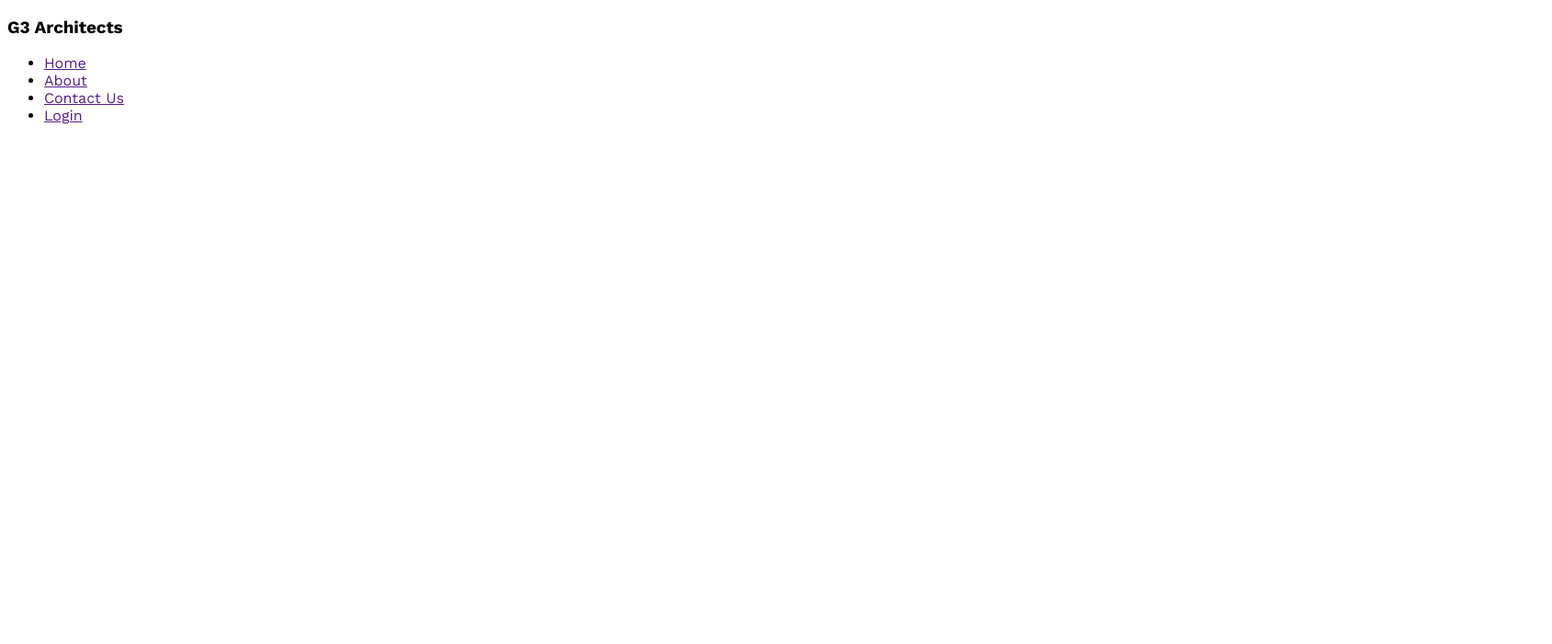
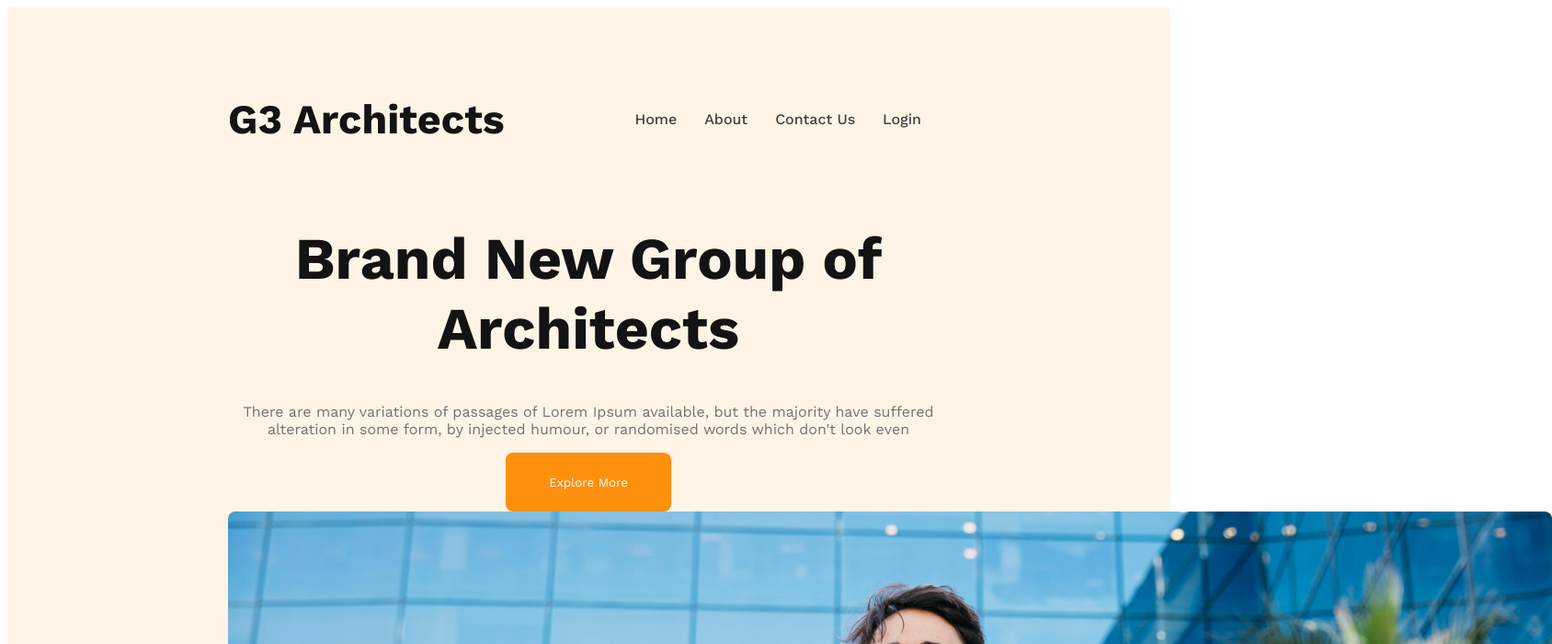
Before and after one commit to AlAminRohan/g3-architects, a plain HTML site: page index.html in a window 1280 px wide. Shown: the top 700 px of the page at 92% size, 1688 px wide, since content can reach past the window. Drawn offline with nearby package versions, Linux system fonts and the light colour scheme.

Commit message:
banner content added

```diff
--- a/index.html
+++ b/index.html
@@ -1,15 +1,15 @@
 <!DOCTYPE html>
 <html lang="en">
   <head>
-    <meta charset="UTF-8">
-    <meta name="viewport" content="width=device-width, initial-scale=1.0">
+    <meta charset="UTF-8" />
+    <meta name="viewport" content="width=device-width, initial-scale=1.0" />
     <title>G3 Architects</title>
-    <link rel="stylesheet" href="styles/architects.css">
+    <link rel="stylesheet" href="styles/architects.css" />
   </head>
   <body>
     <header>
       <nav>
-            <h3>G3 Architects</h3>
+        <h3 class="nav-title">G3 Architects</h3>
         <ul>
           <li><a href="">Home</a></li>
           <li><a href="">About</a></li>
@@ -18,12 +18,20 @@
         </ul>
       </nav>
 
+      <div class="banner">
+        <div class="banner-content">
+          <h1 class="banner-title">Brand New Group of Architects</h1>
+          <p class="banner-description">
+            There are many variations of passages of Lorem Ipsum available, but
+            the majority have suffered alteration in some form, by injected
+            humour, or randomised words which don't look even
+          </p>
+          <button class="btn-primary">Explore More</button>
+        </div>
+        <img src="images/banner.png" alt="">
+      </div>
     </header>
-    <main>
-
-    </main>
-    <footer>
-
-    </footer>
+    <main></main>
+    <footer></footer>
   </body>
 </html>
--- a/styles/architects.css
+++ b/styles/architects.css
@@ -1,6 +1,62 @@
 /* Work sans font from google font */
 @import url('https://fonts.googleapis.com/css2?family=Work+Sans:ital,wght@0,100..900;1,100..900&display=swap');
 
+/* Shared style */
 *{
     font-family: "Work Sans", sans-serif;
 }
+.btn-primary{
+    color: #FFFFFF;
+    background-color: #FF900E;
+    border: none;
+    border-radius: 8px;
+    height: 64px;
+    width: 180px;
+    padding: 20px 25px;
+
+}
+/* header styles */
+header{
+    background-color: rgb(255, 144, 14,0.10);
+    padding: 50px 240px;
+}
+nav{
+    display: flex;
+    justify-content: space-between;
+    align-items: center;
+}
+
+.nav-title{
+    color: #131313;
+    font-size: 2.8rem;
+    font-weight: 700;
+
+}
+
+nav > ul{
+    display: flex;
+}
+nav li{
+    list-style: none;
+    margin-right: 30px;
+    font-size: 1rem;
+    font-weight: 500;
+}
+nav li a{
+    text-decoration: none;
+    color: #424242;
+}
+
+/* banner style */
+.banner-content{
+    max-width: 800px;
+    text-align: center;
+    margin: 0 auto;
+}
+.banner-title{
+    color: #131313;
+    font-size: 4rem;
+}
+.banner-description{
+    color: #727272;
+}
```
Lines whose indentation alone changed are shown as unchanged.
